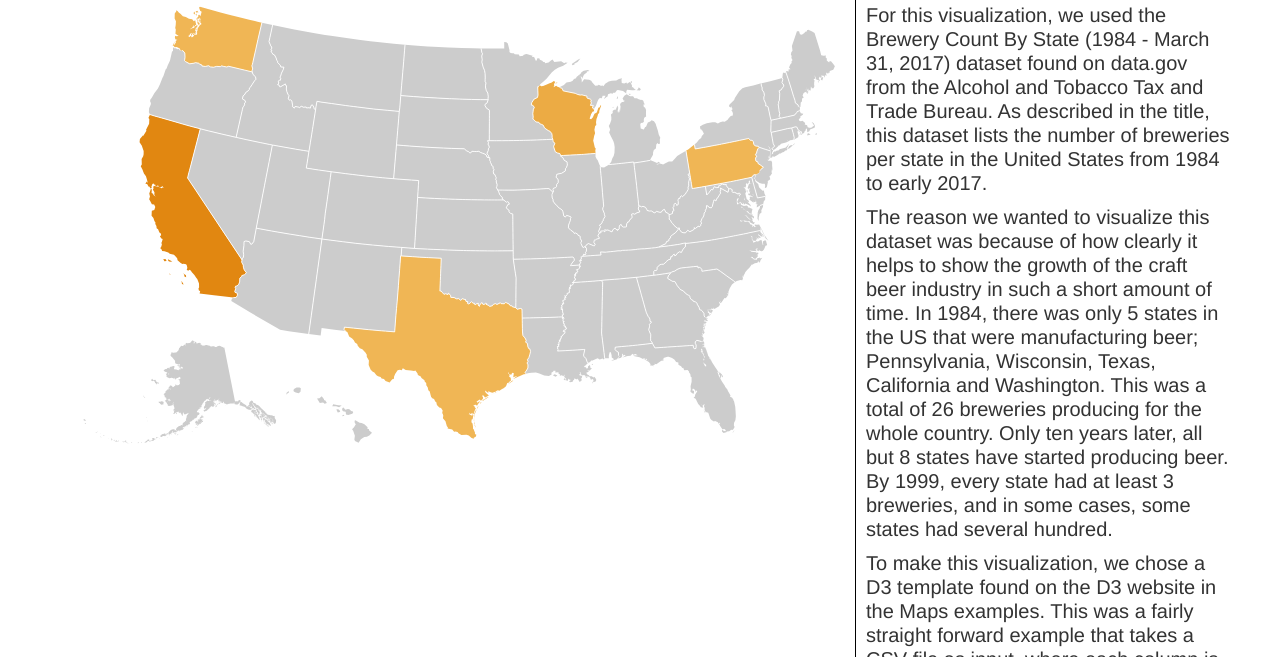
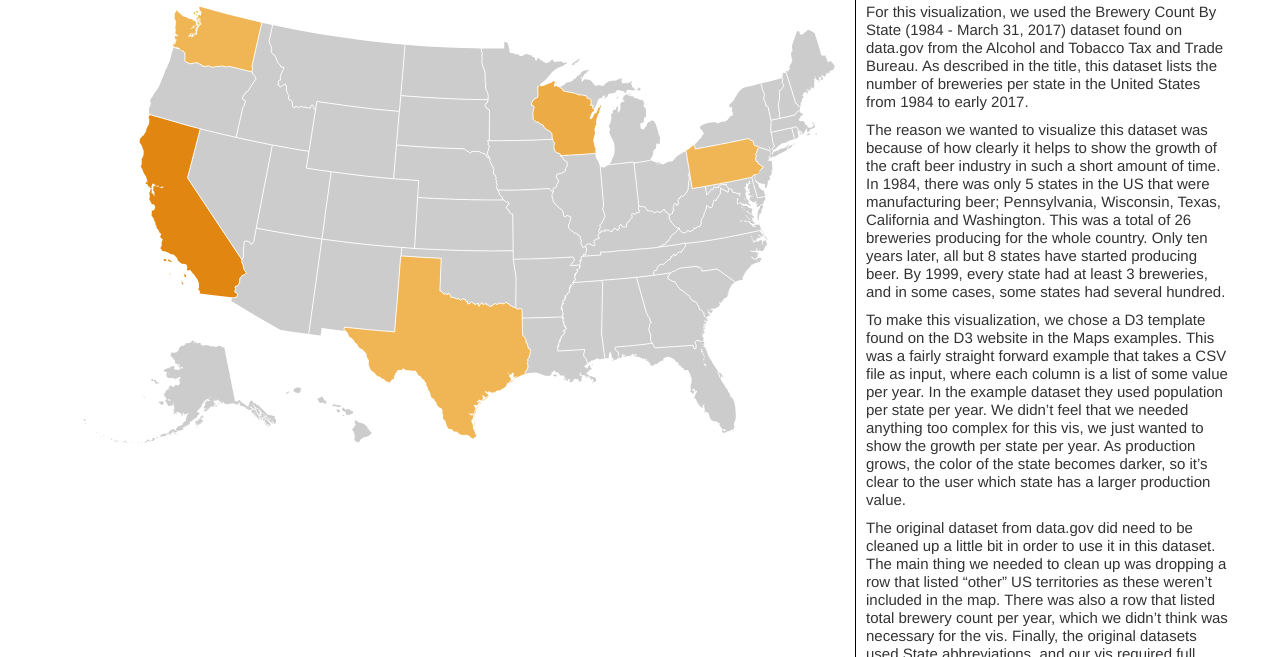
Before and after one commit to luisc58/Test, a plain HTML site: page beerCount/index.html in a window 1280 px wide. Shown: the part 143-800 px from the top of the page. Drawn offline with nearby package versions, Linux system fonts and the light colour scheme.

Commit message:
update text

```diff
--- a/beerCount/styles/index.css
+++ b/beerCount/styles/index.css
@@ -6,11 +6,11 @@ body {
 .container {
 	display: grid;
 	grid-template-rows: 1fr 1fr;
-	grid-template-columns: 1fr 1fr;
+	grid-template-columns: 0.8fr 1fr;
 	grid-row-gap: 1rem;
 	margin: 4rem;
 	width: 95%;
-	font-size: 2rem;
+	font-size: 1.5rem;
 }
 
 #brewery-count-map {
```
